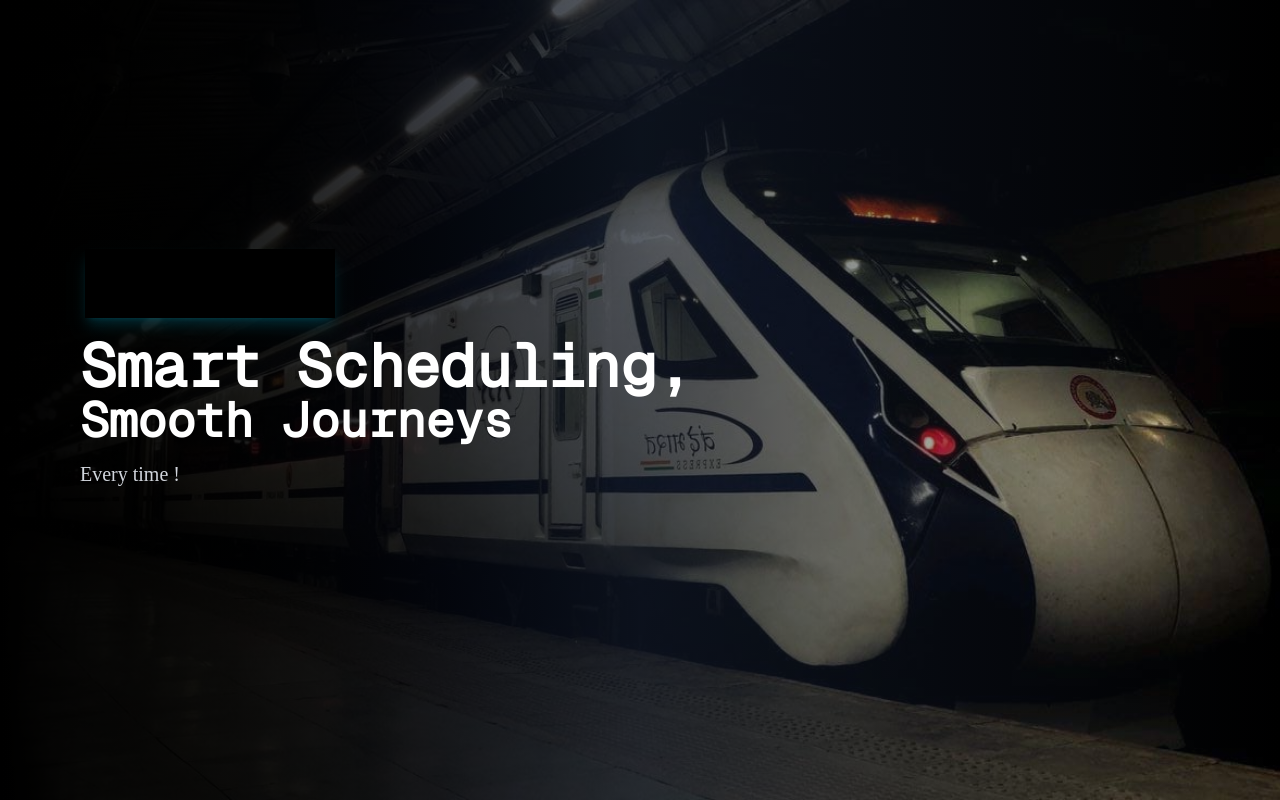
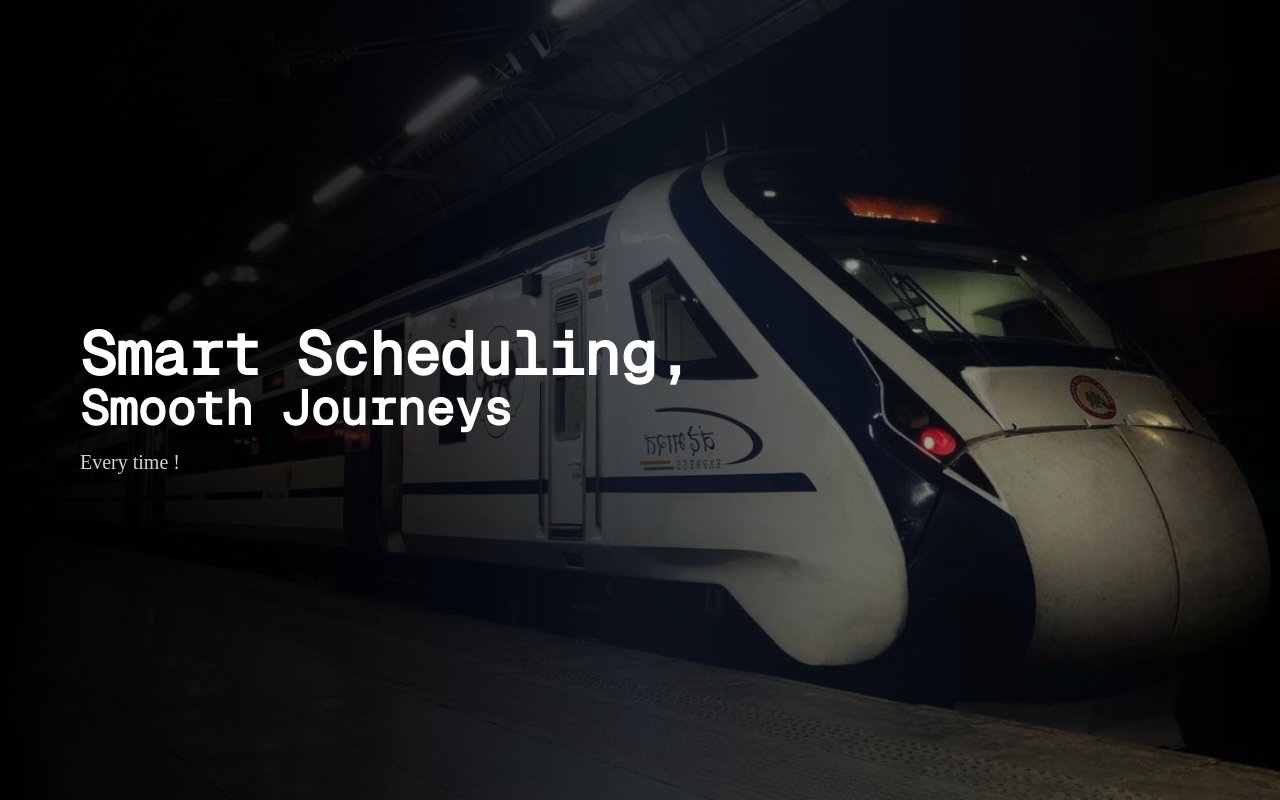
Before and after one commit to khushi2758/Railway-SIH2025, a Next.js app in the folder rp/: page /Landing in a window 1280 px wide. Built offline with nearby package versions, Linux system fonts and the light colour scheme.

Commit message:
update the page section

```diff
--- a/rp/app/Landing/page.tsx
+++ b/rp/app/Landing/page.tsx
@@ -6,18 +6,7 @@ import { motion } from "framer-motion";
 import { useEffect, useState } from "react";
 
 const Hero: React.FC = () => {
-  const [time, setTime] = useState<string>("");
-  useEffect(() => {
-    const updateTime = (): void => {
-      const now = new Date().toLocaleString();
-      setTime(now);
-    };
 
-    updateTime();
-    const interval = setInterval(updateTime, 1000);
-
-    return () => clearInterval(interval);
-  }, []);
   return (
     <div className="absolute top-0 w-full min-h-screen bg-black text-white overflow-hidden">
       <Image
@@ -37,9 +26,7 @@ const Hero: React.FC = () => {
         transition={{ duration: 0.8 }}
         className="font-extrabold "
       >
-        <span className="ml-20 text-black dark:text-white text-(length:--my-text-size)racking-widest bg-black  p-6 border-cyan-400/40 shadow-lg shadow-cyan-500/20 text-right">
-          {time || "Loading..."}
-        </span>
+
       </motion.div>
 
         <motion.h1
```
